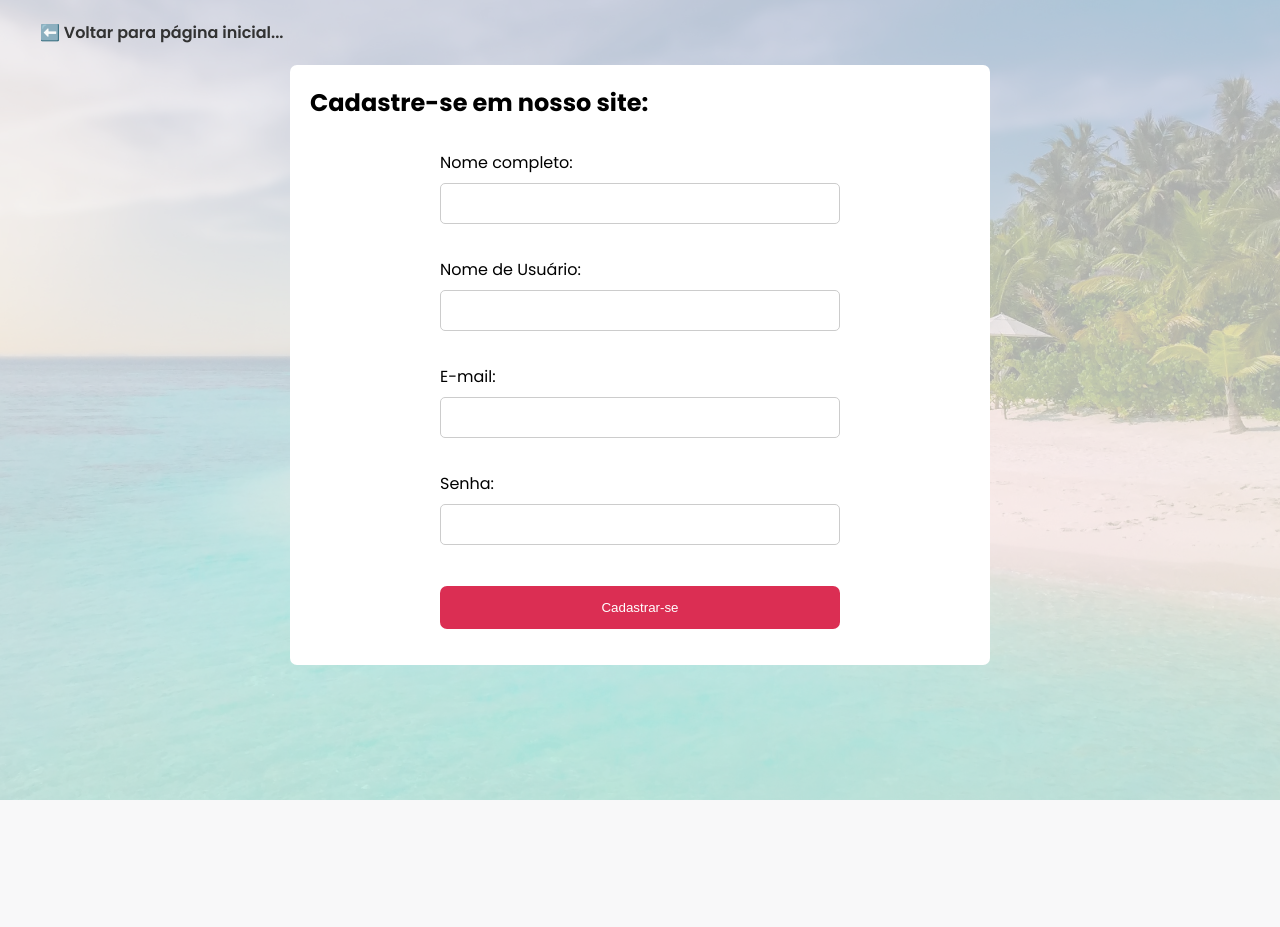
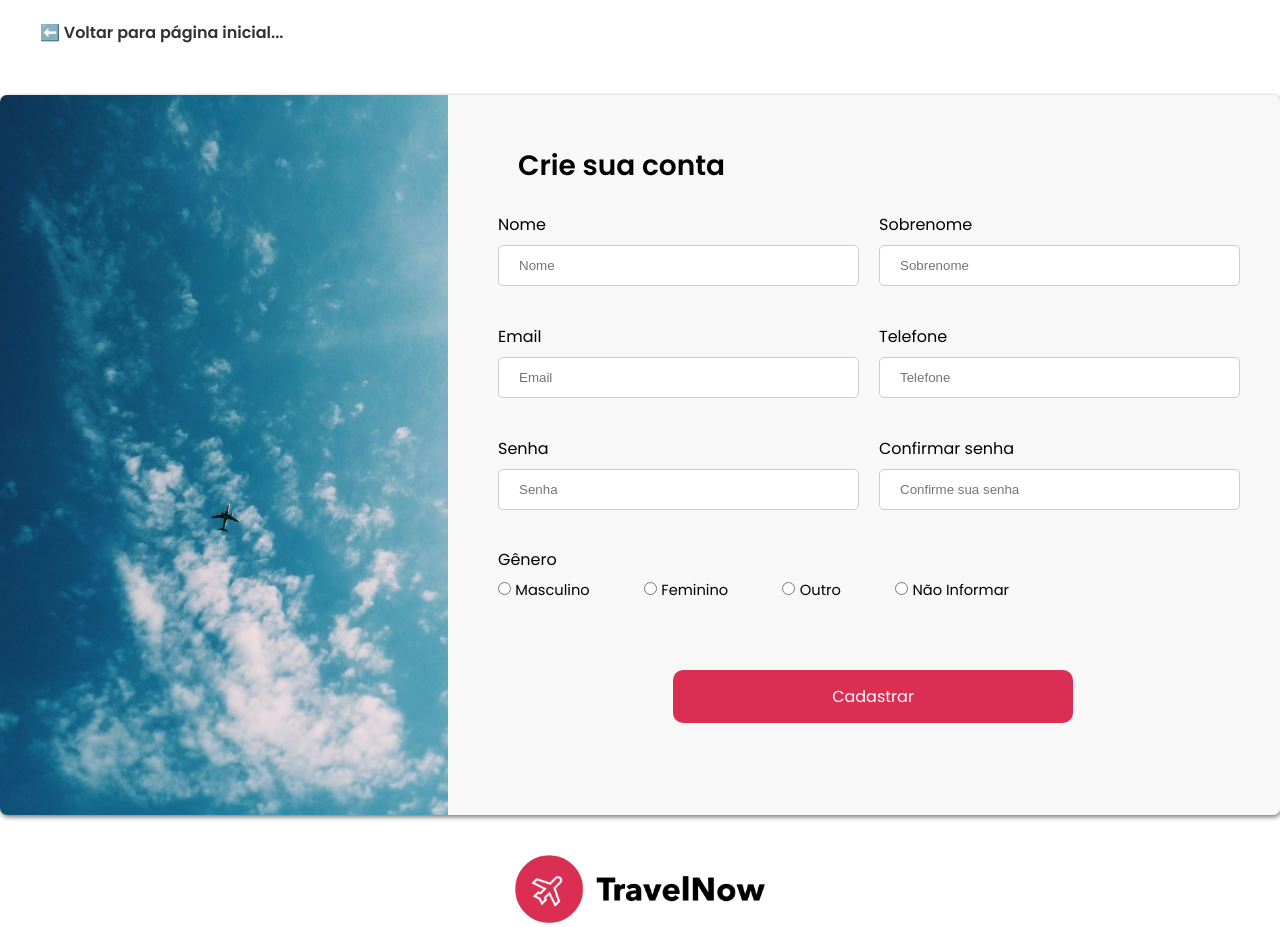
Before and after one commit to SENAC-TI34-BBD/SENACWEB_UC11, a PHP site: page /signup.html in a window 1280 px wide. Before the commit the page ends 800 px from the top, so only its background shows below. Run offline with PHP 8.4, Linux system fonts and the light colour scheme.

Commit message:
SignUp Form

```diff
--- a/projeto_tcc/css/styles.css
+++ b/projeto_tcc/css/styles.css
@@ -100,9 +100,9 @@
     padding-right: 80px;
     border-right: 1px solid #808080;
   }
-  input[type="text"],
-  input[type="password"],
-  input[type="email"] {
+  .signin-input input[type="text"],
+  .signin-input input[type="password"],
+  .signin-input input[type="email"] {
     width: 400px;
     padding: 12px 20px;
     margin: 8px 0;
@@ -188,42 +188,37 @@
 
   .logo-signup {
     text-align: center;
-    margin-top: 30px;
+    margin-top: 40px;
     position: static;
   }
   .signup-body {
     position: absolute;
     width: 100%;
     height: 100vh;
-    background-image: url("../assets/imgs/background-register.jpg");
-    background-repeat: no-repeat;
-    background-size: cover;
-    background-position: center;
-    background-attachment: fixed;
   }
   .signup-background {
     position: absolute;
     width: 100%;
     height: 100vh;
-    background-color: rgba(245, 245, 245, 0.7);
+    background-color: rgba(255, 255, 255, 1);
   }
   .signup-container {
-    width: 700px;
-    height: 600px;
+    width: 1280px;
+    height: 720px;
     background-color: #ffffff;
     border-radius: 7px;
     margin: 0 auto;
-    margin-top: 20px;
+    margin-top: 50px;
     font-family: "Poppins", sans-serif;
-    padding: 20px;
+    justify-content: space-around;
+    align-items: center;
+    display: flex;
+    box-shadow: 1px 2px 5px #757575;
   }
   .signup-form {
-    display: flex;
-    padding-left: 80px;
-    padding-right: 80px;
-    flex-direction: column;
-    align-items: center;
-    margin-top: 30px;
+    width: 100%;
+    height: 100%;
+    padding-left: 10px;
   }
   .signup-back {
     flex-direction: row;
@@ -242,4 +237,92 @@
     color: #db2e53;
     transition: all 0.7s;
   }
+  .form-left {
+    width: 35%;
+    height: 720px;
+    display: flex;
+    flex-direction: column;
+    align-items: center;
+    background-image: url("../assets/imgs/background-plane.jpg");
+    background-size: 120%;
+    background-repeat: no-repeat;
+    background-position: center;
+    border-radius: 7px 0px 0px 7px;
+  }
+  .form-right {
+    width: 65%;
+    height: 720px;
+    display: flex;
+    padding: 40px;
+    flex-direction: column;
+    align-items: start;
+    border-radius: 0px 7px 7px 0px;
+    background-color: rgba(245, 245, 245, 0.7);
+  }
+  .signup-title {
+    font-size: 28px;
+    padding-left: 30px;
+    color: #000000;
+    font-weight: 600;
+    margin-top: 10px;
+  }
+  .signup-inputs {
+    display: grid;
+    grid-template-rows: auto auto auto auto auto;
+    grid-template-columns: auto auto;
+    align-items: start;
+    column-gap: 20px;
+    position: relative;
+    row-gap: 30px;
+  }
+  .genero-block {
+    grid-column-start: 1;
+    grid-column-end: 2;
+    position: absolute;
+    width: 600px;
+    top: 335px;
+    display: inline;
+  }
+  .signup-input input[type="text"],
+  .signup-input input[type="password"],
+  .signup-input input[type="email"],
+  .signup-input input[type="tel"],
+  .signup-input input[type="radio"] {
+    width: 100%;
+    padding: 12px 20px;
+    margin: 8px 0;
+    border: 1px solid #ccc;
+    border-radius: 5px;
+    clear: both;
+  }
+  .genero {
+    display: inline-flex;
+    margin-top: 10px;
+  }
+  .label-genero {
+    margin-right: 50px;
+    font-size: 11pt;
+  }
+
+  .submit-block {
+    position: absolute;
+    width: 750px;
+    top: 450px;
+    display: flex;
+    flex-direction: column;
+    align-items: center;
+  }
+
+  .registerBtn {
+    background-color: #db2e53;
+    color: white;
+    padding: 14px 20px;
+    margin: 8px 0;
+    border: none;
+    border-radius: 10px;
+    cursor: pointer;
+    font-size: 12pt;
+    font-family: "Poppins", sans-serif;
+    width: 400px;
+  }
 }
--- a/projeto_tcc/signup.html
+++ b/projeto_tcc/signup.html
@@ -24,47 +24,131 @@
             >
           </div>
           <div class="signup-container">
-            <h1>Cadastre-se em nosso site:</h1>
+            <div class="form-left">
+
+            </div>
+            <div class="form-right">
+              <h1 class="signup-title">Crie sua conta</h1>
               <form id="registro-usuario-form" class="signup-form">
                 <span id="msgAlertErroLogin"></span>
-              <label for="nome_completo"
-                >Nome completo: <br /><input
+                <br />
+                <div class="signup-inputs">
+                  <div class="signup-input" id="nome-block">
+                    <label for="nome"
+                      >Nome<br />
+                      <input
                         type="text"
-                  name="nome_completo"
-                  id="nome_completo"
-                  required /></label
-              ><br />
-              <label for="user"
-                >Nome de Usuário: <br /><input
+                        name="nome"
+                        id="nome"
+                        placeholder="Nome"
+                      />
+                    </label>
+                  </div>
+                  <div class="signup-input" id="sobrenome-block">
+                    <label for="sobrenome"
+                      >Sobrenome<br />
+                      <input
                         type="text"
-                  name="user"
-                  id="user"
-                  required /></label
-              ><br />
+                        name="sobrenome"
+                        id="sobrenome"
+                        placeholder="Sobrenome"
+                    /></label>
+                  </div>
+                  <div class="signup-input" id="email-block">
                     <label for="email"
-                >E-mail: <br /><input
+                      >Email<br />
+                      <input
                         type="email"
                         name="email"
                         id="email"
-                  required /></label
-              ><br />
-              <label for="password"
-                >Senha: <br />
-                <input type="password" name="password" id="password"
+                        placeholder="Email"
+                      />
+                    </label>
+                  </div>
+                  <div class="signup-input" id="telefone-block">
+                    <label for="telefone"
+                      >Telefone<br />
+                      <input
+                        type="tel"
+                        name="telefone"
+                        id="telefone"
+                        placeholder="Telefone"
+                      />
+                    </label>
+                  </div>
+                  <div class="signup-input" id="senha-block">
+                    <label for="senha"
+                      >Senha<br />
+                      <input
+                        type="password"
+                        name="senha"
+                        id="senha"
+                        placeholder="Senha"
+                      />
+                    </label>
+                  </div>
+                  <div class="signup-input" id="confirmar-senha-block">
+                    <label for="confirmar-senha"
+                      >Confirmar senha<br /><input
+                        type="password"
+                        name="confirmar-senha"
+                        id="confirmar-senha"
+                        placeholder="Confirme sua senha"
                     /></label>
-              <br />
-              <button
-                type="submit"
-                name="register"
-                class="registerBtn"
-                id="register-usuario-btn"
+                  </div>
+                  <div class="genero-block" id="genero-block">
+                    <p>Gênero</p>
+                    <input
+                      type="radio"
+                      name="genero"
+                      class="genero"
+                      id="masculino"
+                      value="masculino"
+                    />
+                    <label for="masculino" class="label-genero"
+                      >Masculino</label
                     >
-                Cadastrar-se
-              </button>
+                    <input
+                      type="radio"
+                      name="genero"
+                      class="genero"
+                      id="feminino"
+                      value="feminino"
+                    />
+                    <label for="feminino" class="label-genero">Feminino</label>
+                    <input
+                      type="radio"
+                      name="genero"
+                      class="genero"
+                      id="outro"
+                      value="outro"
+                      name="genero"
+                    />
+                    <label for="outro" class="label-genero">Outro</label>
+                    <input
+                      type="radio"
+                      name="genero"
+                      class="genero"
+                      id="naodizer"
+                      value="vazio"
+                    />
+                    <label for="naodizer" class="label-genero"
+                      >Não Informar</label
+                    >
+                  </div>
+                  <div class="submit-block" id="submit-block">
+                    <button type="submit" name="register" class="registerBtn">Cadastrar</button>
+                </div>
               </form>
             </div>
           </div>
         </div>
+      </div>
+      <div class="logo-signup">
+        <a href="index.html"
+          ><img src="./assets/imgs/logo_normal.png" width="250px" alt="Logo"
+        /></a>
+      </div>
     </article>
   </body>
 </html>
```
Also changed, not shown: projeto_tcc/api/config/database.php (deleted, +0 -37 lines), projeto_tcc/api/objects/user.php (deleted, +0 -49 lines), projeto_tcc/api/users/login.php (deleted, +0 -34 lines), projeto_tcc/content/config/connection.php (+9 -8 lines), projeto_tcc/index.php (+32 -49 lines), projeto_tcc/assets/imgs/background-plane.jpg (added). Lines whose indentation alone changed are shown as unchanged.
